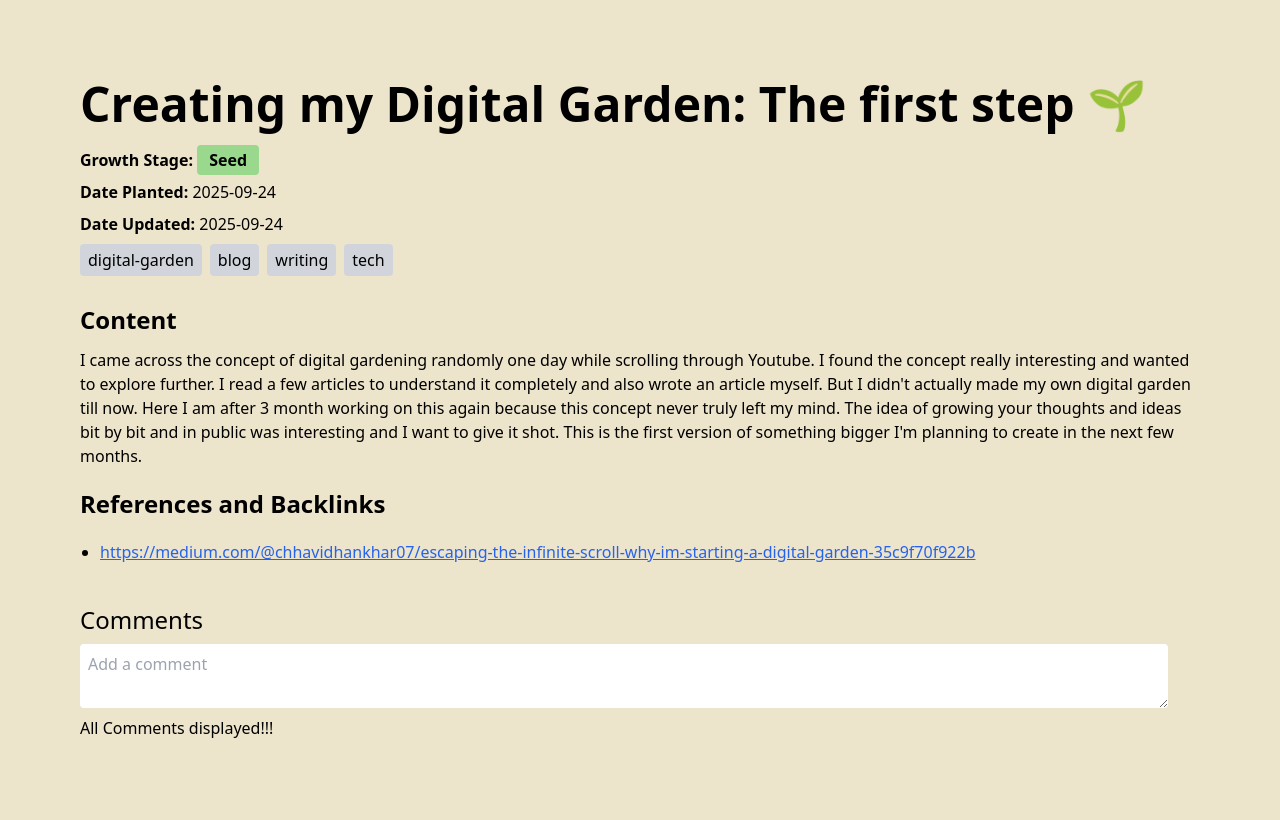
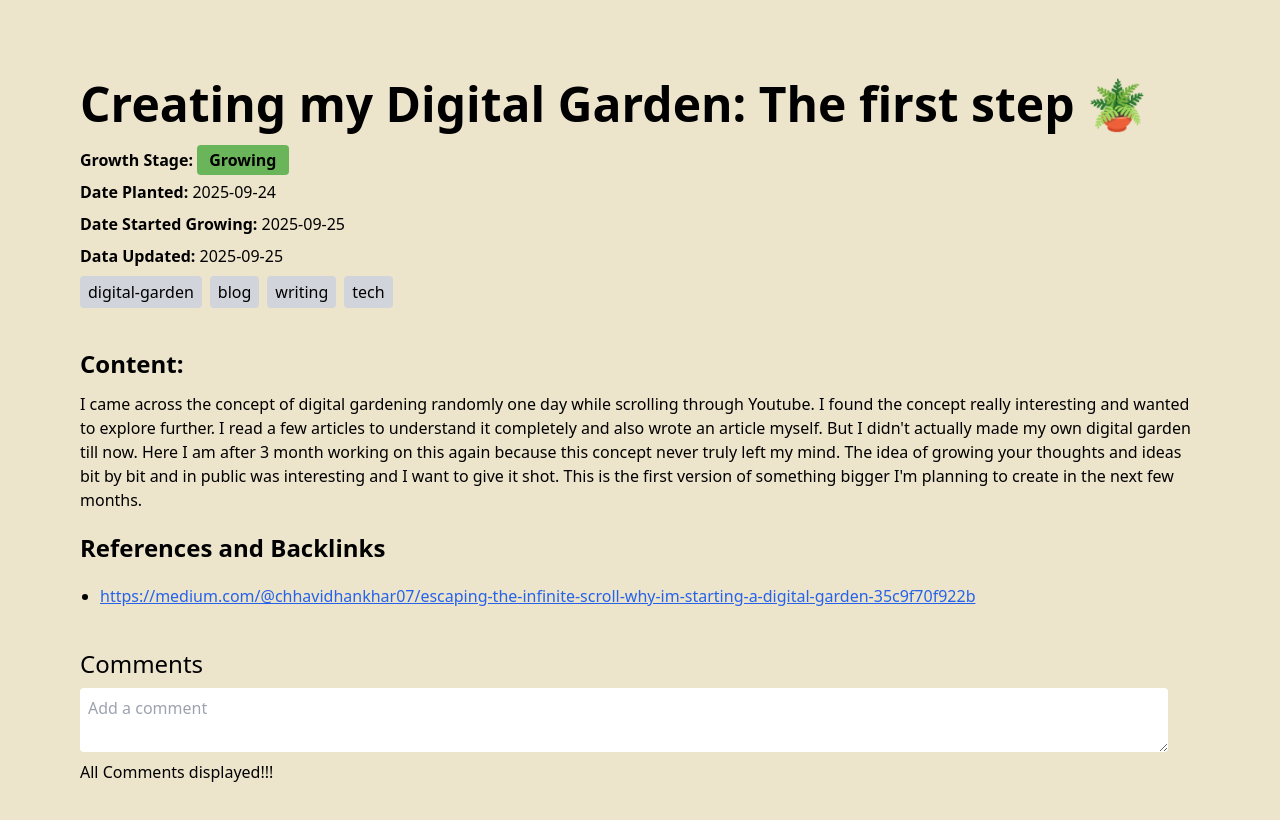
Before and after one commit to Chdh11/digital-garden, a plain HTML site: page growing/creating-my-digital-garden:-the-first-step.html in a window 1280 px wide. Drawn offline with nearby package versions, Linux system fonts and the light colour scheme.

Commit message:
added a file from seed to growing

```diff
--- a/seeds/creating-my-digital-garden:-the-first-step.html
+++ b/growing/creating-my-digital-garden:-the-first-step.html
@@ -1,6 +1,8 @@
 <html>
     <head>
-        <title>Creating my Digital Garden: The first step</title>
+        <title>
+            Creating my Digital Garden: The first step
+        </title>
         <link rel="icon" type="image/png" href="/assets/favicon/favicon-96x96.png" sizes="96x96" />
         <link rel="icon" type="image/svg+xml" href="/assets/favicon/favicon.svg" />
         <link rel="shortcut icon" href="/assets/favicon/favicon.ico" />
@@ -20,34 +22,30 @@
     </head>
     <body class="bg-[#ede4cc] ml-20 mr-20 mt-20 mb-20">
         <!-- header -->
-        <section class=" mb-7">
-            <h1 class="text-5xl font-bold mb-5">
-                Creating my Digital Garden: The first step 🌱
-            </h1>
+        <section class=" mb-10">
+            <h1 class="text-5xl font-bold mb-5">Creating my Digital Garden: The first step 🪴</h1>
             <div class="flex flex-col gap-2">
-                <span><b>Growth Stage:</b> <b class="bg-[#9ad98d] px-3 py-1 rounded">Seed</b></span>
+                <span><b>Growth Stage:</b> <b class="bg-[#6ab559] px-3 py-1 rounded">Growing</b></span>
                 <span><b>Date Planted:</b> 2025-09-24</span>
-                <span><b>Date Updated:</b> 2025-09-24</span>
+                <span><b>Date Started Growing:</b> 2025-09-25 </span>
+                <span><b>Data Updated:</b> 2025-09-25</span>
             </div>
             <div class="mt-2">
-                <ul class="flex flex-row gap-2"><li class="bg-gray-300 px-2 py-1 rounded">digital-garden</li><li class="bg-gray-300 px-2 py-1 rounded">blog</li><li class="bg-gray-300 px-2 py-1 rounded">writing</li><li class="bg-gray-300 px-2 py-1 rounded">tech</li></ul></div>
+                <ul class="flex flex-row gap-2"><li class="bg-gray-300 px-2 py-1 rounded">digital-garden</li><li class="bg-gray-300 px-2 py-1 rounded">blog</li><li class="bg-gray-300 px-2 py-1 rounded">writing</li><li class="bg-gray-300 px-2 py-1 rounded">tech</li></ul>
+            </div>
         </section>
-
         <!-- Initial content -->
         <section class="mb-5">
-            <h3 class="text-2xl font-bold mb-3">Content</h3>
-            <p>I came across the concept of digital gardening randomly one day while scrolling through Youtube. I found the concept really interesting and wanted to explore further. I read a few articles to understand it completely and also wrote an article myself. But I didn't actually made my own digital garden till now. Here I am after 3 month working on this again because this concept never truly left my mind. The idea of growing your thoughts and ideas bit by bit and in public was interesting and I want to give it shot. This is the first version of something bigger I'm planning to create in the next few months. </p>
+            <h3 class="text-2xl font-bold mb-3">Content:</h3>
+            <p>
+                I came across the concept of digital gardening randomly one day while scrolling through Youtube. I found the concept really interesting and wanted to explore further. I read a few articles to understand it completely and also wrote an article myself. But I didn't actually made my own digital garden till now. Here I am after 3 month working on this again because this concept never truly left my mind. The idea of growing your thoughts and ideas bit by bit and in public was interesting and I want to give it shot. This is the first version of something bigger I'm planning to create in the next few months.
+            </p>
         </section>
-
-        <!-- Links -->
         <section class="mb-10">
             <h3 class="text-2xl font-bold mb-5">References and Backlinks</h3>
             <ul class="list-disc pl-5"><li><a href="https://medium.com/@chhavidhankhar07/escaping-the-infinite-scroll-why-im-starting-a-digital-garden-35c9f70f922b" target="_blank" class="text-blue-600 underline">https://medium.com/@chhavidhankhar07/escaping-the-infinite-scroll-why-im-starting-a-digital-garden-35c9f70f922b</a></li></ul>
         </section>
 
-
-
-        <!-- Comments -->
         <section class="w-[85vw] flex flex-col gap-2">
             <h1 class="text-2xl">Comments</h1>
             <textarea placeholder="Add a comment" class="rounded px-2 py-2"></textarea>
```
Also changed, not shown: posts.json (+4 -4 lines).
